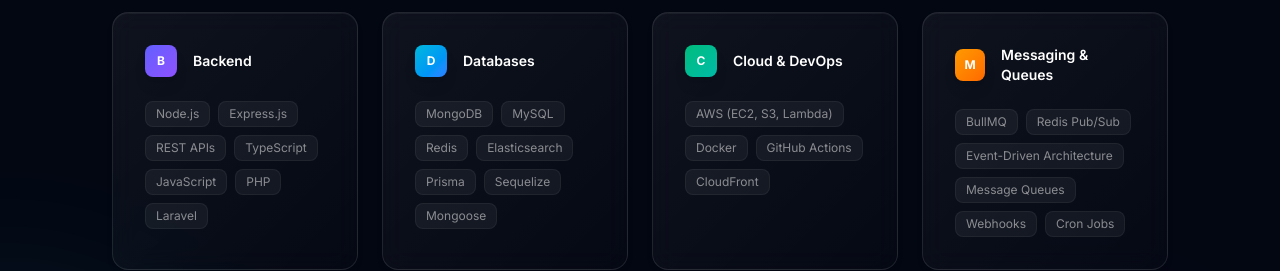
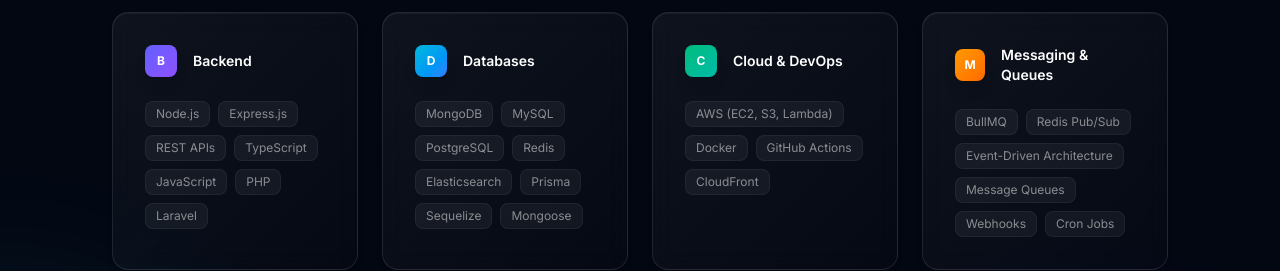
Before and after one commit to vikas123verma/portfolio, a React (Vite) app: page /#/ in a window 1280 px wide. Shown: the part 2200-2471 px from the top of the page. Built offline with nearby package versions, Linux system fonts and the light colour scheme.

Commit message:
feat: add PostgreSQL to the skills data list

```diff
--- a/src/data/skills.ts
+++ b/src/data/skills.ts
@@ -29,6 +29,7 @@
     skills: [
       { name: 'MongoDB' },
       { name: 'MySQL' },
+      { name: 'PostgreSQL' },
       { name: 'Redis' },
       { name: 'Elasticsearch' },
       { name: 'Prisma' },
```
